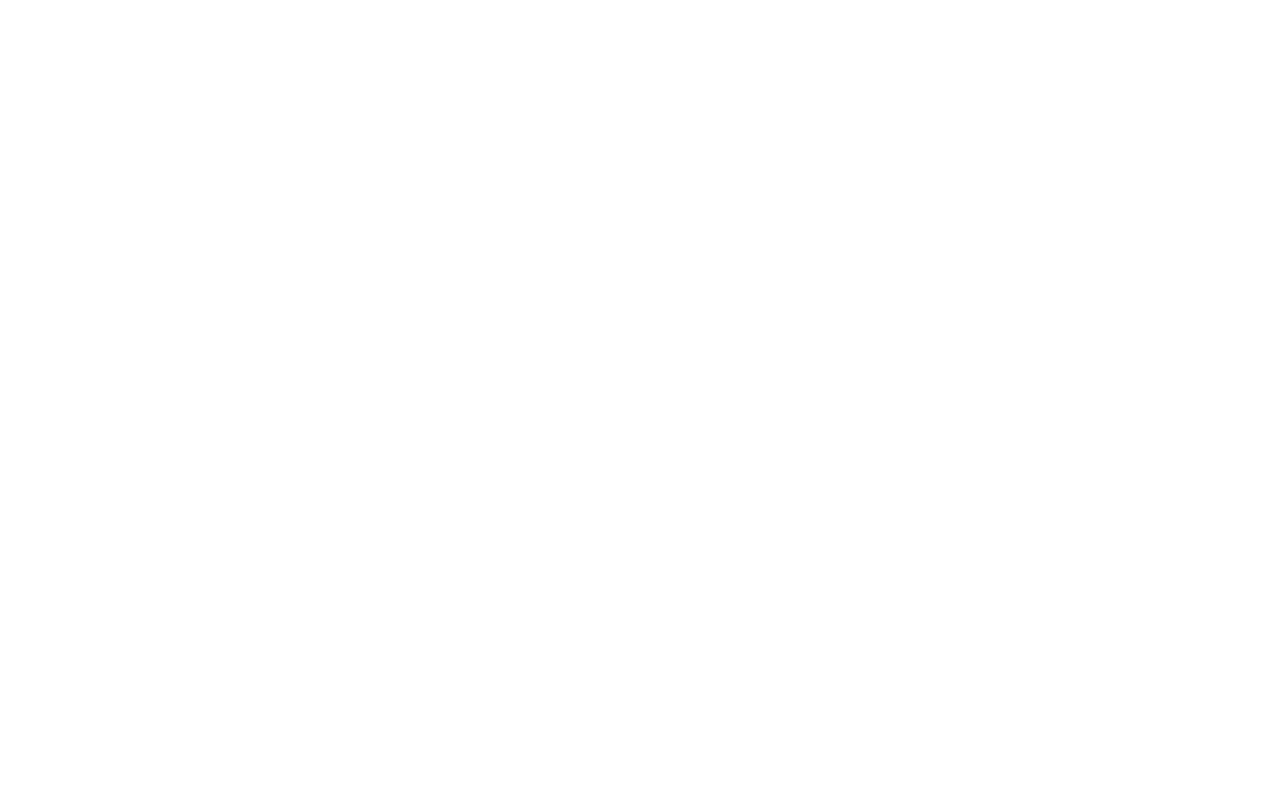
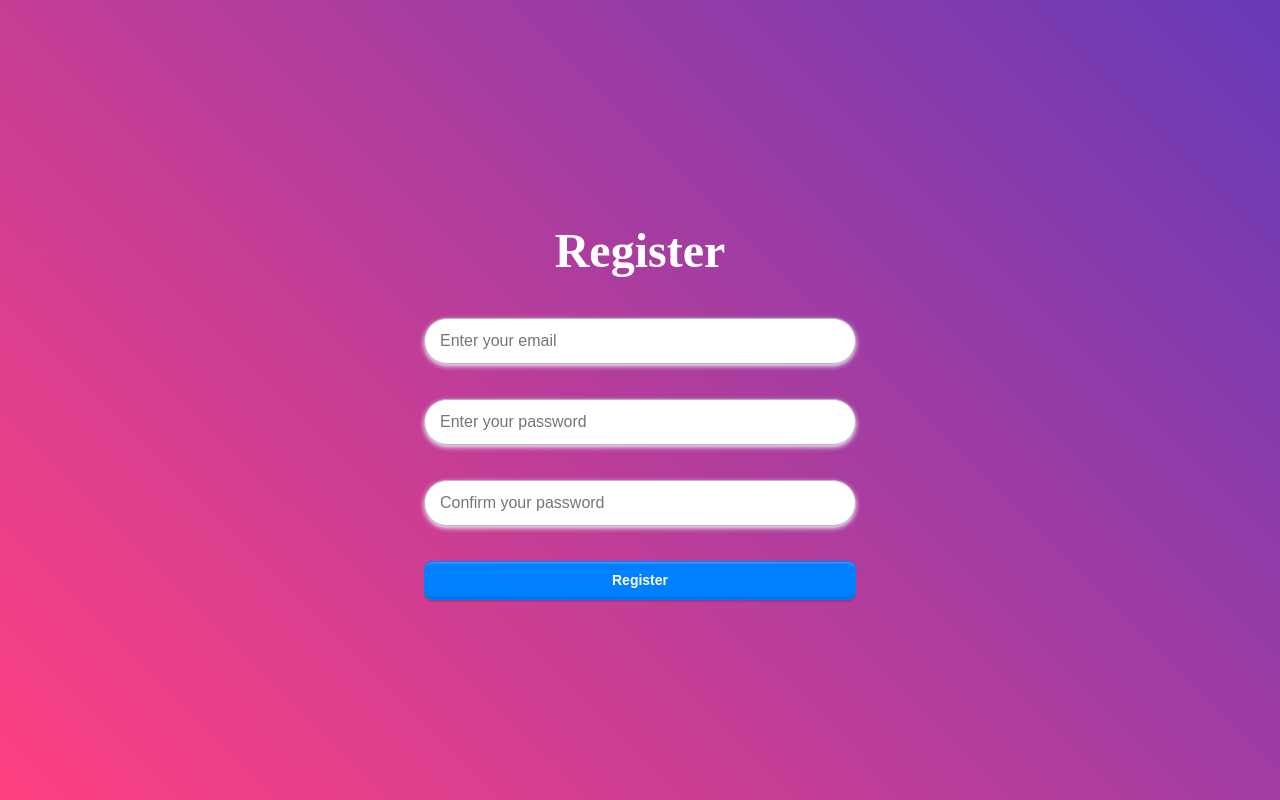
Before and after one commit to hananeltassa/Quiz-App, a React (Create React App) app in the folder app/: page /register in a window 1280 px wide. Before the commit this address had no page. Built offline with nearby package versions, Linux system fonts and the light colour scheme.

Commit message:
Added register page - frontend

```diff
--- a/app/src/App.jsx
+++ b/app/src/App.jsx
@@ -1,6 +1,7 @@
 import { BrowserRouter as Router, Route, Routes } from "react-router-dom";
 import React from 'react';
 import Home from "./pages/Home";
+import Register from "./pages/Register";
 import Login from "./pages/Login";
 import GenreSelection from "./pages/GenreSelection";
 import Quizzes from "./pages/Quizzes";
@@ -10,7 +11,8 @@
   return (
     <Router>
       <Routes>
-      <Route path="/login" element={<Login />} />
+        <Route path="/register" element={<Register />} />
+        <Route path="/login" element={<Login />} />
         <Route path="/" element={<Home />} />
         <Route path="/quiz" element={<GenreSelection />} />
         <Route path="/quiz/:genre" element={<Quizzes />} />
--- /dev/null
+++ b/app/src/pages/Register/Register.css
@@ -0,0 +1,92 @@
+/* Main container for the register page */
+.registerContainer {
+    text-align: center;
+    display: flex;
+    flex-direction: column;
+    justify-content: center;
+    align-items: center;
+    height: 100vh;
+    background-color: #000;
+    background: linear-gradient(45deg, #ff4081, #673ab7);
+    color: #fff;
+    animation: backgroundMove 4s ease infinite;
+}
+
+/* Page title */
+.registerTitle {
+    font-size: 3rem;
+    font-family: 'Pacifico', cursive;
+    animation: fadeInUp 2s ease;
+    margin-bottom: 30px;
+}
+
+/* Form styles */
+.registerForm {
+    display: flex;
+    flex-direction: column;
+    gap: 15px;
+}
+
+/* Input fields */
+.registerInput {
+    width: 300px;
+    padding: 12px 20px;
+    margin: 10px auto;
+    border: 1px solid #ccc;
+    border-radius: 20px;
+    font-size: 16px;
+    transition: border-color 0.3s, box-shadow 0.3s;
+}
+
+.registerInput:focus {
+    border-color: #ff4081;
+    box-shadow: 0 0 10px rgba(255, 64, 129, 0.5);
+    outline: none;
+}
+
+/* Register button */
+.registerButton {
+    font-size: 1.2rem;
+    font-weight: bold;
+    background-color: #ff4081;
+    color: white;
+    border: none;
+    padding: 12px 40px;
+    border-radius: 30px;
+    cursor: pointer;
+    transition: transform 0.3s, background-color 0.3s, box-shadow 0.3s;
+}
+
+.registerButton:hover {
+    transform: scale(1.1);
+    background-color: #673ab7;
+    box-shadow: 0 0 15px rgba(255, 255, 255, 0.5);
+}
+
+.registerButton:active {
+    transform: scale(0.95);
+}
+
+/* Animations */
+@keyframes fadeInUp {
+    from {
+        opacity: 0;
+        transform: translateY(50px);
+    }
+    to {
+        opacity: 1;
+        transform: translateY(0);
+    }
+}
+
+@keyframes backgroundMove {
+    0% {
+        background-position: 0% 50%;
+    }
+    50% {
+        background-position: 100% 50%;
+    }
+    100% {
+        background-position: 0% 50%;
+    }
+}
--- /dev/null
+++ b/app/src/pages/Register/index.js
@@ -0,0 +1,63 @@
+import React, { useState } from "react";
+import "./Register.css";
+import CustomInput from "../../components/CustomInput";
+import CustomButton from "../../components/CustomButton";
+
+const RegisterPage = () => {
+  const [formData, setFormData] = useState({
+    email: "",
+    password: "",
+    confirmPassword: "",
+  });
+
+  const handleInputChange = (e) => {
+    const { name, value } = e.target;
+    setFormData({ ...formData, [name]: value });
+  };
+
+  const handleSubmit = (e) => {
+    e.preventDefault();
+    if (formData.password !== formData.confirmPassword) {
+      alert("Passwords do not match");
+      return;
+    }
+    console.log("Form Data:", formData);
+  };
+
+  return (
+    <div className="registerContainer">
+      <h1 className="registerTitle">Register</h1>
+      <form onSubmit={handleSubmit} className="registerForm">
+        <CustomInput
+          type="email"
+          name="email"
+          placeholder="Enter your email"
+          value={formData.email}
+          onChange={handleInputChange}
+          className="registerInput"
+        />
+        <CustomInput
+          type="password"
+          name="password"
+          placeholder="Enter your password"
+          value={formData.password}
+          onChange={handleInputChange}
+          className="registerInput"
+        />
+        <CustomInput
+          type="password"
+          name="confirmPassword"
+          placeholder="Confirm your password"
+          value={formData.confirmPassword}
+          onChange={handleInputChange}
+          className="registerInput"
+        />
+        <CustomButton type="submit" className="registerButton">
+          Register
+        </CustomButton>
+      </form>
+    </div>
+  );
+};
+
+export default RegisterPage;
```
